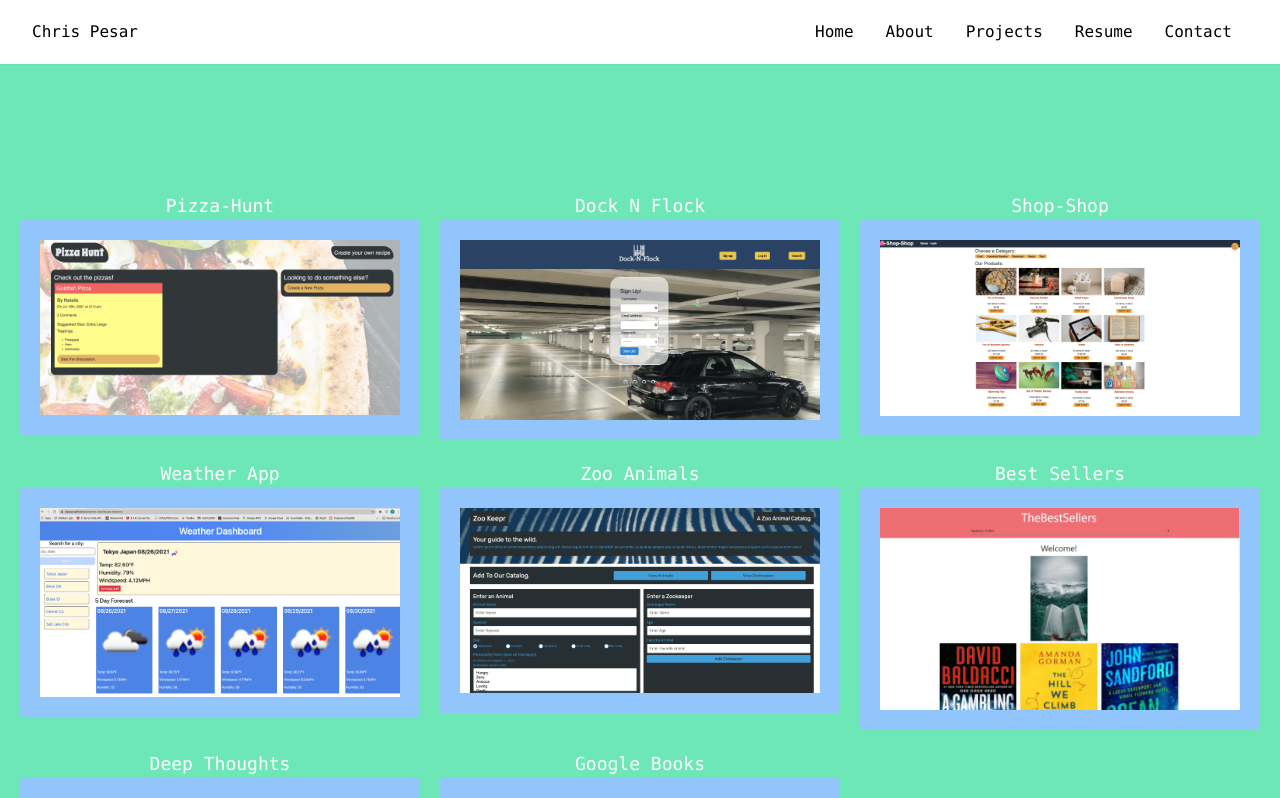
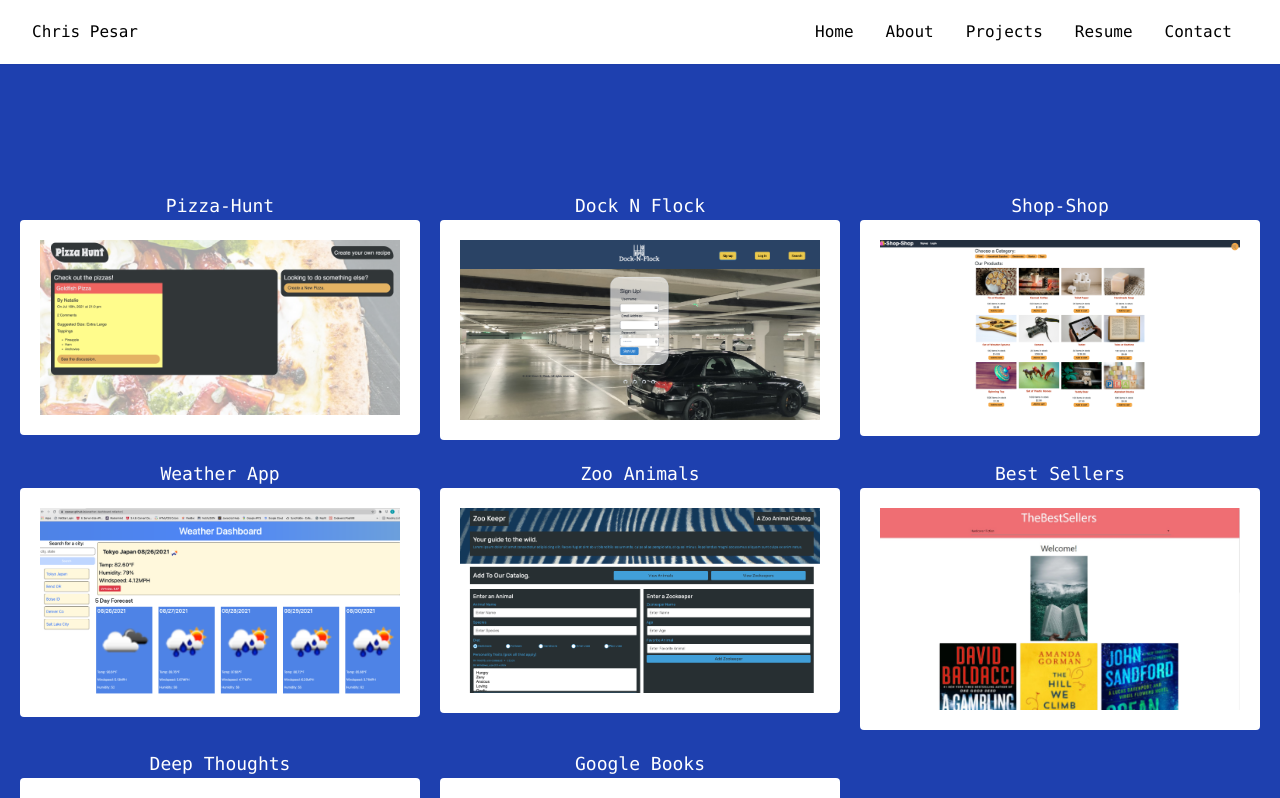
Before and after one commit to cpesar/chris-portfolio, a React (Create React App) app: page /projects in a window 1280 px wide. Shown: the top 798 px of the page. Built offline with nearby package versions, Linux system fonts and the light colour scheme.

Commit message:
added url and repo to projectfiles component

```diff
--- a/src/components/ProjectFiles.js
+++ b/src/components/ProjectFiles.js
@@ -2,49 +2,65 @@ const ProjectFiles = [
   {
     id: 1,
     path: './images/pizza.png',
-    desc: 'Pizza-Hunt'
+    desc: 'Pizza-Hunt',
+    site: 'https://pizza-hunting.herokuapp.com/',
+    repo: 'https://github.com/cpesar/pizza-hut',
   },
 
   {
     id: 2,
     path: './images/docknflock.png',
-    desc: 'Dock N Flock'
+    desc: 'Dock N Flock',
+    site: 'https://dock-and-flock.herokuapp.com/',
+    repo: 'https://github.com/cpesar/dock-n-flock',
   },
 
   {
     id: 3,
     path: './images/shop.png',
-    desc: 'Shop-Shop'
+    desc: 'Shop-Shop',
+    site: 'https://the-online-store.herokuapp.com/',
+    repo: 'https://github.com/cpesar/the-online-store',
   },
 
   {
     id: 4,
     path: './images/weather.png',
-    desc: 'Weather App'
+    desc: 'Weather App',
+    site: 'https://cpesar.github.io/weather-dashboard-refactor/',
+    repo: 'https://github.com/cpesar/weather-dashboard-refactor',
   },
 
   {
     id: 5,
     path: './images/zoo.png',
-    desc: 'Zoo Animals'
+    desc: 'Zoo Animals',
+    site: 'https://zoanimals.herokuapp.com/',
+    repo: '',
   },
 
   {
     id: 6,
     path: '../images/bestsellers.png',
-    desc: 'Best Sellers'
+    desc: 'Best Sellers',
+    site: 'https://cpesar.github.io/the-best-sellers/',
+    repo: 'https://github.com/cpesar/the-best-sellers',
   },
 
   {
     id: 7,
     path: '../images/deepthoughts.png',
-    desc: 'Deep Thoughts'
+    desc: 'Deep Thoughts',
+    site: 'https://deep-thinker.herokuapp.com/',
+    repo: 'https://github.com/cpesar/deep-thoughts',
   },
 
   {
     id: 8,
     path: './images/googlebooks.png',
-    desc: 'Google Books'
+    desc: 'Google Books',
+    site: 'https://the-book-store-2.herokuapp.com/',
+    repo: 'https://github.com/cpesar/the-book-store-2',
   },
 
 
--- a/src/pages/About.js
+++ b/src/pages/About.js
@@ -1,7 +1,7 @@
 // import React from 'react';
 
 // export default function About(){
-//   return <h1>My name is Chris Pesar. I am a web developer based in Salt Lake City, Utah. When I am not coding you can find me in the moutains or at the beach.</h1>
+//   return <h1>Aloha! My name is Chris Pesar. I am a web developer based in Salt Lake City, Utah. When I am not coding you can find me in the moutains or at the beach.</h1>
 // }
 
 
@@ -35,15 +35,20 @@ import React from 'react'
 const About = () => {
   return (
     <main>
-    {/* <img
-      src={mountains}
-      alt='mountains at night'
-      className='absolute object-cover w-full h-full'
-    /> */}
-    <section className='relative flex justify-center min-h-screen pt-12 lg:pt-64 px-8'>
-      <h2 className='lg:text-6xl md:text-5xl sm:text-3xl text-3xl text-blue-500 font-mono'> The About Page </h2>
 
+    <section
+      className='relative flex justify-center min-h-screen pt-12 lg:pt-64 px-8'>
+        <h2
+          className='lg:text-6xl md:text-5xl sm:text-3xl text-3xl text-blue-500 font-mono'>
+            The About Page </h2>
     </section>
+
+    <div>
+      <ul className="list-disc">
+        <li>Front-End-Profeciencies</li>
+      </ul>
+    </div>
+
   </main>
   )
 }
--- a/src/pages/Projects.js
+++ b/src/pages/Projects.js
@@ -10,13 +10,14 @@ const Projects = () => {
   return (
   < >
     <section
-      className="py-20 px-5 bg-green-300 grid grid-cols-1 gap-5 sm:grid-cols-2 lg:grid-cols-3 lg:pt-32">
+      className="py-20 px-5 bg-blue-800 grid grid-cols-1 gap-5 sm:grid-cols-2 lg:grid-cols-3 lg:pt-32">
       {items.map((item) => {
-        const {id, path, desc}=item
+        const {id, path, desc, site, repo}=item
         return(
           <div key={id}>
             <small className="block text-center text-white font-mono text-lg">{desc}</small>
-            <img src={path} alt={desc} className="p-5 bg-blue-300 rounded" />
+            <img src={path} alt={desc} className="p-5 bg-white rounded" />
+            <p></p>
 
           </div>
         )
```
